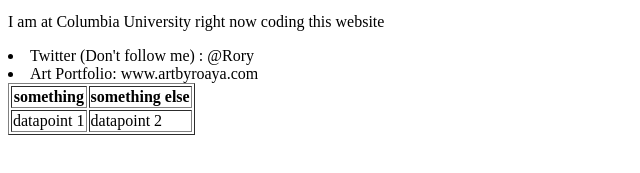
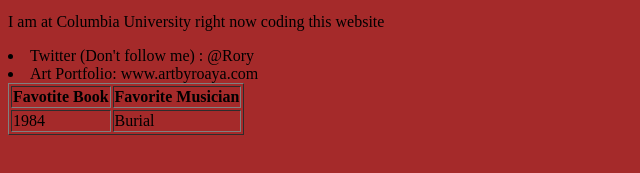
Before and after one commit to roayahelal/roayahelal.github.io, a plain HTML site: page index.html in a window 1280 px wide. Shown: the part 421-594 px from the top of the page, without its empty margins (0-640 px from the left). Drawn offline with Linux system fonts and the light colour scheme.

Commit message:
added backround color

```diff
--- a/index.html
+++ b/index.html
@@ -3,6 +3,10 @@
 <head>
   <meta charset="UTF-8">
   <title>Activity 1: Basic HTML Bio</title>
+
+  <style>
+    body {background-color: brown}
+  </style>
 </head>
 
 <body>
@@ -20,14 +24,14 @@
   <table border="1">
       <thead>
         <tr>
-          <th>something</th>
-          <th>something else</th>
+          <th>Favotite Book</th>
+          <th>Favorite Musician </th>
         </tr>
       </thead>
       <tbody>
         <tr>
-          <td>datapoint 1</td>
-          <td>datapoint 2</td>
+          <td>1984</td>
+          <td>Burial</td>
         </tr>
     </table>
 </body>
```
